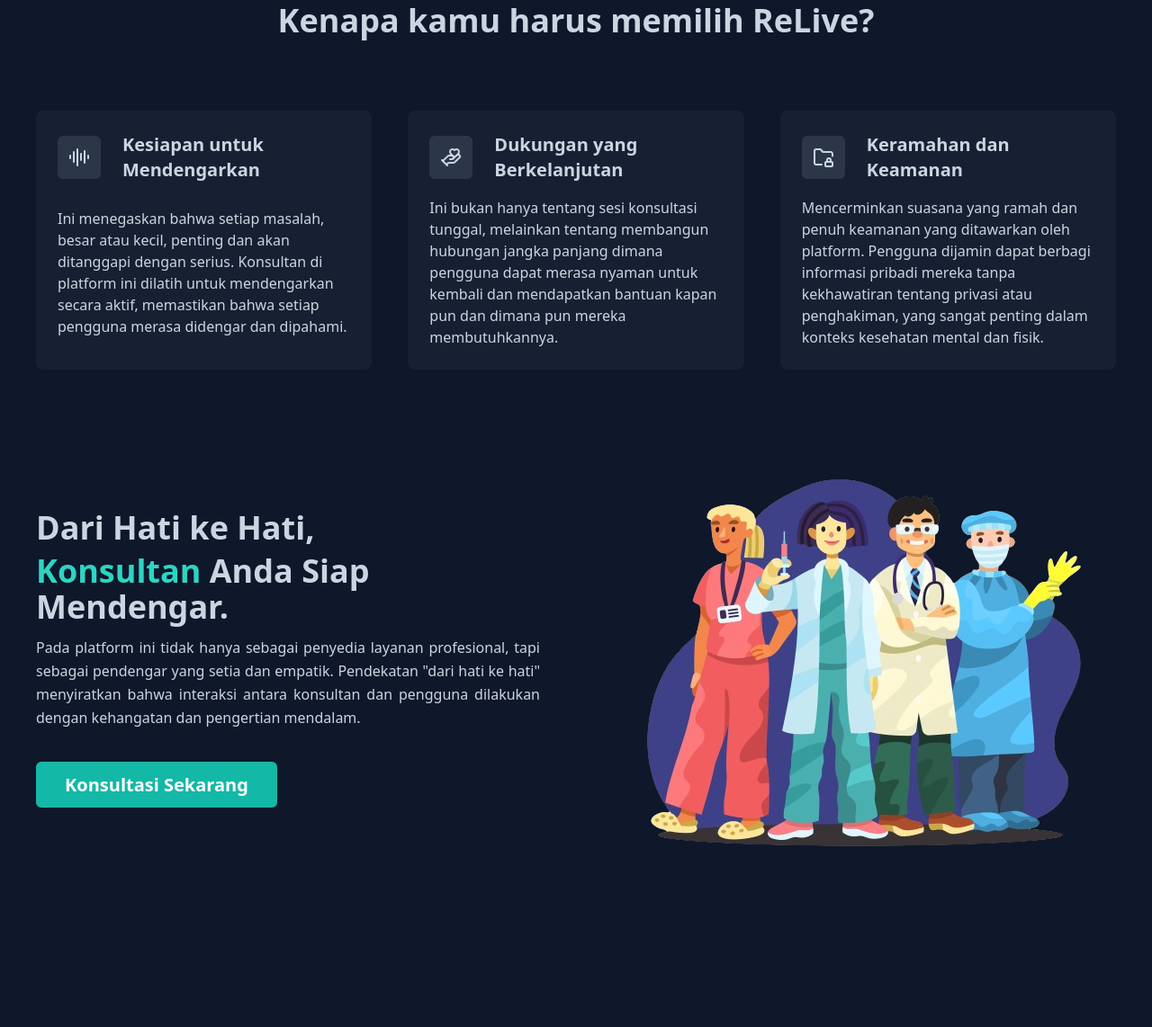
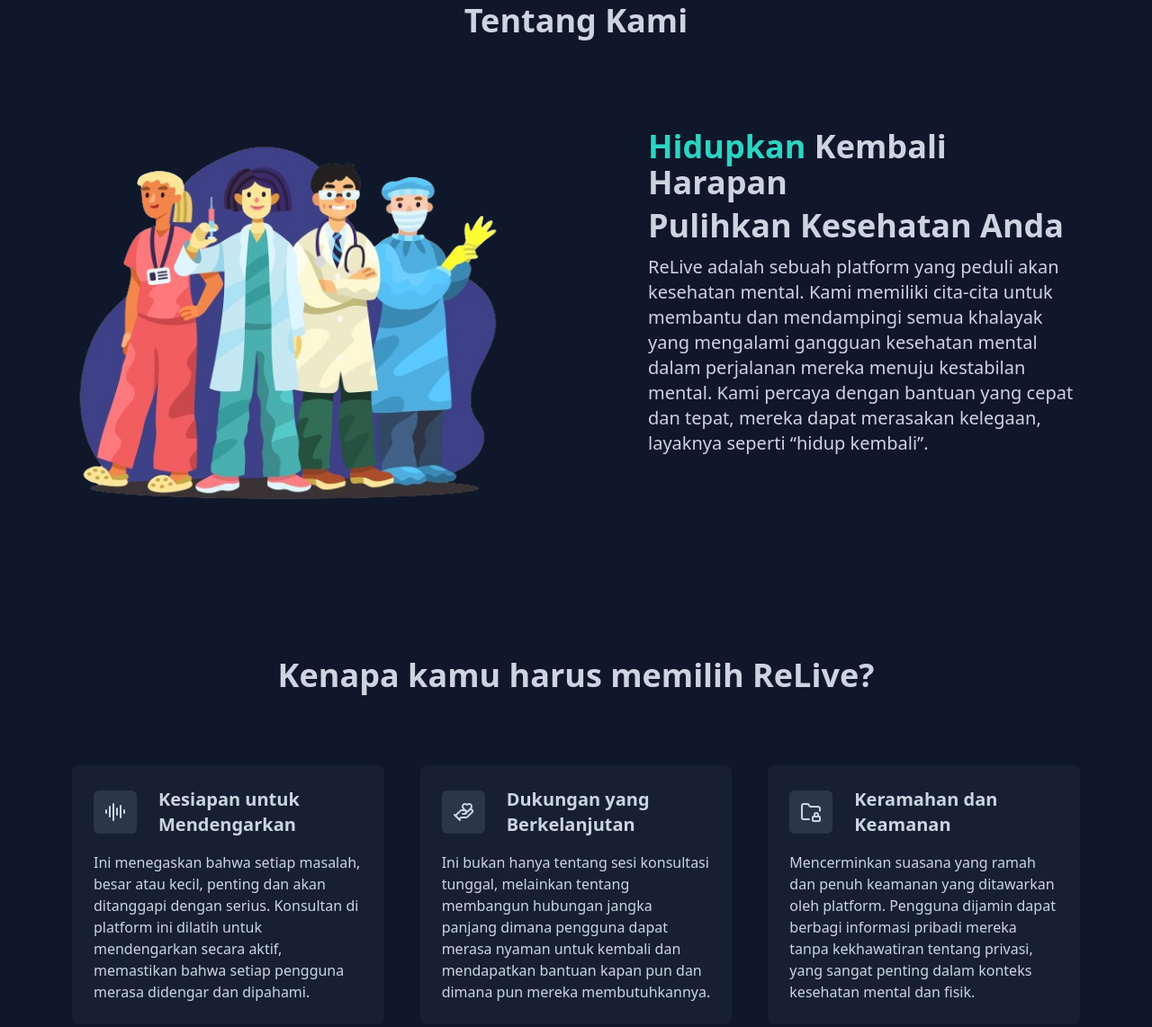
Before and after one commit to KahfiSmith/Responsinve-Web-Portofolio, a website: page index.html in a window 1280 px wide. Shown: the part 885-2027 px from the top of the page at 90% size. Drawn offline with nearby package versions, Linux system fonts and the light colour scheme.

Commit message:
feat: membuat tentang kami dan perbaikan layout

```diff
--- a/index.html
+++ b/index.html
@@ -1,5 +1,6 @@
 <!DOCTYPE html>
 <html lang="en" class="scroll-smooth">
+
 <head>
     <meta charset="UTF-8" />
     <meta name="viewport" content="width=device-width, initial-scale=1.0" />
@@ -18,14 +19,10 @@
     <section id="home" class="pt-28 flex justify-center">
         <div class="container">
             <div class="w-full self-center px-8 md:px-12 lg:px-20 -mb-7">
-          <h1
-            class="font-semibold text-2xl mt-3 mb-2 md:text-3xl lg:text-5xl md:text-center"
-          >
+                <h1 class="font-semibold text-2xl mt-3 mb-2 md:text-3xl lg:text-5xl md:text-center">
                     Berdialog tentang <span class="text-icon">Kesehatan</span>
                 </h1>
-          <h1
-            class="font-semibold text-2xl mb-4 md:text-3xl lg:text-5xl md:text-center"
-          >
+                <h1 class="font-semibold text-2xl mb-4 md:text-3xl lg:text-5xl md:text-center">
                     Bersama Kami Setiap Langkahnya
                 </h1>
                 <p class="font-normal mb-8 md:text-center lg:text-xl">
@@ -34,11 +31,9 @@
                     menjaga atau meningkatkan kesehatan mereka.
                 </p>
                 <div class="flex md:justify-center">
-            <a
-              href="#layanan"
-              class="text-base font-semibold py-3 px-8 bg-teal-500 rounded-md hover:bg-teal-400 trasition duration-300 ease-in-out lg:text-xl text-white"
-              >Lihat selengkapnya</a
-            >
+                    <a href="#tentang-kami"
+                        class="text-base font-semibold py-3 px-8 bg-teal-500 rounded-md hover:bg-teal-400 trasition duration-300 ease-in-out lg:text-xl text-white">Lihat
+                        selengkapnya</a>
                 </div>
             </div>
             <div class="w-full pb-20">
@@ -50,14 +45,40 @@
     </section>
     <!-- home section end -->
 
+    <!-- tentang kami section start -->
+    <section id="tentang-kami" class="pt-32 flex justify-center">
+        <div class="container">
+            <div class="flex flex-wrap">
+                <h1 class="font-semibold text-2xl mb-10 md:text-3xl lg:text-4xl text-center w-full">
+                    Tentang Kami
+                </h1>
+                <div class="w-full self-end px-8 md:px-12 lg:px-20 lg:w-1/2">
+                    <div class="mt-10 relative">
+                        <img src="img/main.png" alt="" class="max-w-full mx-auto" />
+                    </div>
+                </div>
+                <div class="w-full self-center px-8 md:px-12 lg:px-20 lg:w-1/2">
+                    <h1 class="font-semibold text-2xl mt-3 mb-2 md:text-3xl lg:text-4xl">
+                        <span class="text-icon">Hidupkan</span> Kembali Harapan
+                    </h1>
+                    <h1 class="font-semibold text-2xl mb-3 md:text-3xl lg:text-4xl">
+                        Pulihkan Kesehatan Anda
+                    </h1>
+                    <p class="font-medium mb-12 leading-relaxed lg:text-xl">
+                        ReLive adalah sebuah platform yang peduli akan kesehatan mental. Kami memiliki cita-cita untuk membantu dan mendampingi semua khalayak yang mengalami gangguan kesehatan mental dalam perjalanan mereka menuju kestabilan mental. Kami percaya dengan bantuan yang cepat dan tepat, mereka dapat merasakan kelegaan, layaknya seperti “hidup kembali”.
+                    </p>
+                </div>
+            </div>
+        </div>
+    </section>
+    <!-- tentang kami section end -->
+
     <!-- layanan section start -->
     <section id="layanan" class="pt-32 flex justify-center">
         <div class="container">
             <div class="flex flex-wrap">
-          <div class="w-full self-center px-6 md:px-8 lg:px-10">
-            <h1
-              class="font-semibold text-2xl mb-20 md:text-3xl lg:text-4xl text-center w-full"
-            >
+                <div class="w-full self-center px-8 md:px-12 lg:px-20">
+                    <h1 class="font-semibold text-2xl mb-20 md:text-3xl lg:text-4xl text-center w-full">
                         Kenapa kamu harus memilih ReLive?
                     </h1>
                     <div class="grid grid-cols-1 gap-6 lg:grid-cols-3 lg:gap-10">
@@ -111,8 +132,8 @@
                             <p>
                                 Mencerminkan suasana yang ramah dan penuh keamanan yang
                                 ditawarkan oleh platform. Pengguna dijamin dapat berbagi
-                  informasi pribadi mereka tanpa kekhawatiran tentang privasi
-                  atau penghakiman, yang sangat penting dalam konteks kesehatan
+                                informasi pribadi mereka tanpa kekhawatiran tentang privasi, yang sangat penting dalam
+                                konteks kesehatan
                                 mental dan fisik.
                             </p>
                         </div>
@@ -124,13 +145,11 @@
     <!-- layanan section end -->
 
     <!-- layanan main section start -->
-    <section id="layanan-main" class="pt-10 mb-24 min-h-screen flex justify-center">
+    <section id="layanan-main" class="pt-10 mb-12 min-h-screen flex justify-center">
         <div class="container">
             <div class="flex flex-wrap">
-          <div class="w-full self-center px-6 md:px-8 lg:w-1/2 lg:px-10">
-            <h1
-              class="font-semibold text-2xl mt-3 mb-2 md:text-3xl lg:text-4xl"
-            >
+                <div class="w-full self-center px-8 md:px-12 lg:px-20 lg:w-1/2">
+                    <h1 class="font-semibold text-2xl mt-3 mb-2 md:text-3xl lg:text-4xl">
                         Dari Hati ke Hati,
                     </h1>
                     <h1 class="font-semibold text-2xl mb-3 md:text-3xl lg:text-4xl">
@@ -143,10 +162,9 @@
                         konsultan dan pengguna dilakukan dengan kehangatan dan pengertian
                         mendalam.
                     </p>
-            <a
-              href="#layanan"
-              class="text-base font-semibold py-3 px-8 bg-teal-500 rounded-md hover:bg-teal-400 trasition duration-300 ease-in-out lg:text-xl text-white"
-              >Konsultasi Sekarang
+                    <a href="#"
+                        class="text-base font-semibold py-3 px-8 bg-teal-500 rounded-md hover:bg-teal-400 trasition duration-300 ease-in-out lg:text-xl text-white">Konsultasi
+                        Sekarang
                     </a>
                 </div>
                 <div class="w-full self-end px-4 lg:w-1/2">
@@ -159,9 +177,12 @@
     </section>
     <!-- layanan main section end -->
 
+
+
     <script src="https://unpkg.com/lucide@latest"></script>
     <script>
         lucide.createIcons();
     </script>
 </body>
+
 </html>
```
Also changed, not shown: src/output.css. Lines whose indentation alone changed are shown as unchanged.
